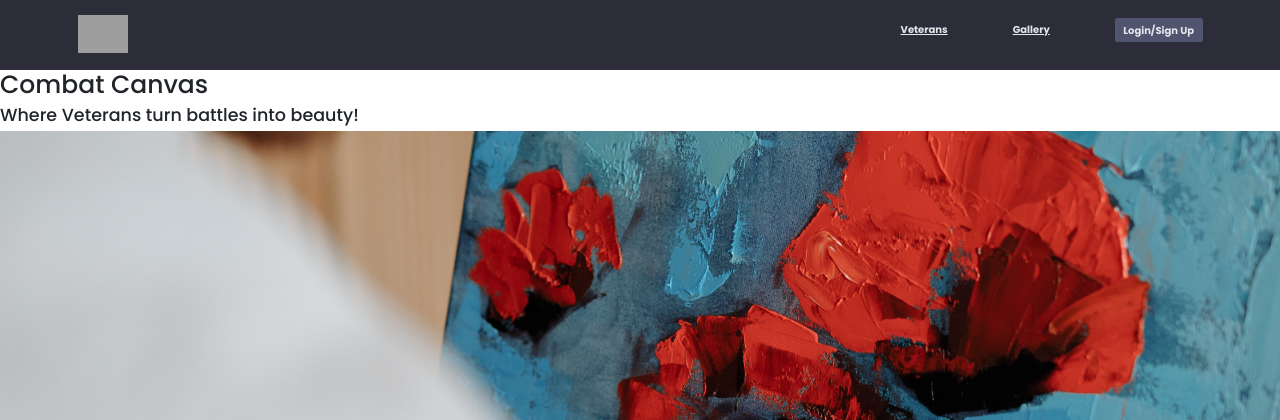
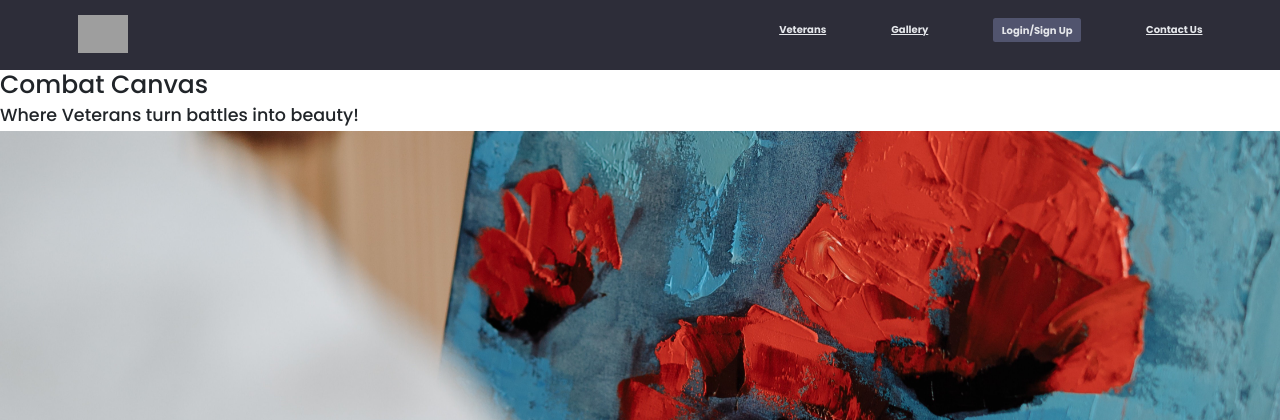
Before and after one commit to tindyc/Combat-Canvas, a Django app: page / in a window 1280 px wide. Shown: the top 420 px of the page. Run offline with Django 4.2, Linux system fonts and the light colour scheme; some libraries are stand-ins or nearby versions; grey boxes are pictures that could not be loaded.

Commit message:
Add: add link for contact page to navbar

```diff
--- a/templates/navbar.html
+++ b/templates/navbar.html
@@ -23,6 +23,7 @@
           {% else %}
           <li class="header__menuItem"><a href="{% url 'login' %}" class="btn btn--sub">Login/Sign Up</a></li>
           {% endif %}
+          <li class="header__menuItem"><a href="{% url 'contact' %}">Contact Us</a></li>
         </ul>
       </nav>
     </div>
```
